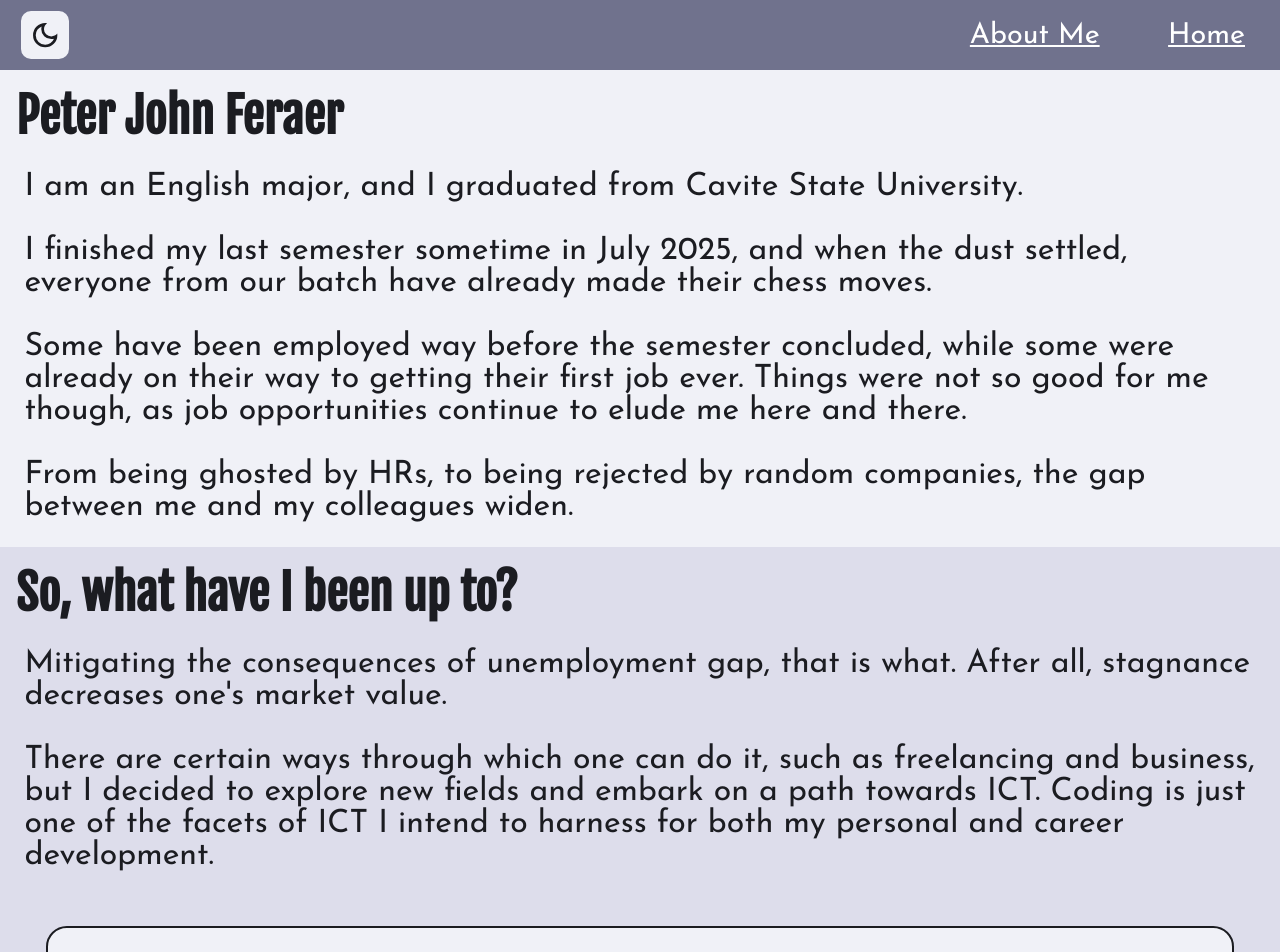
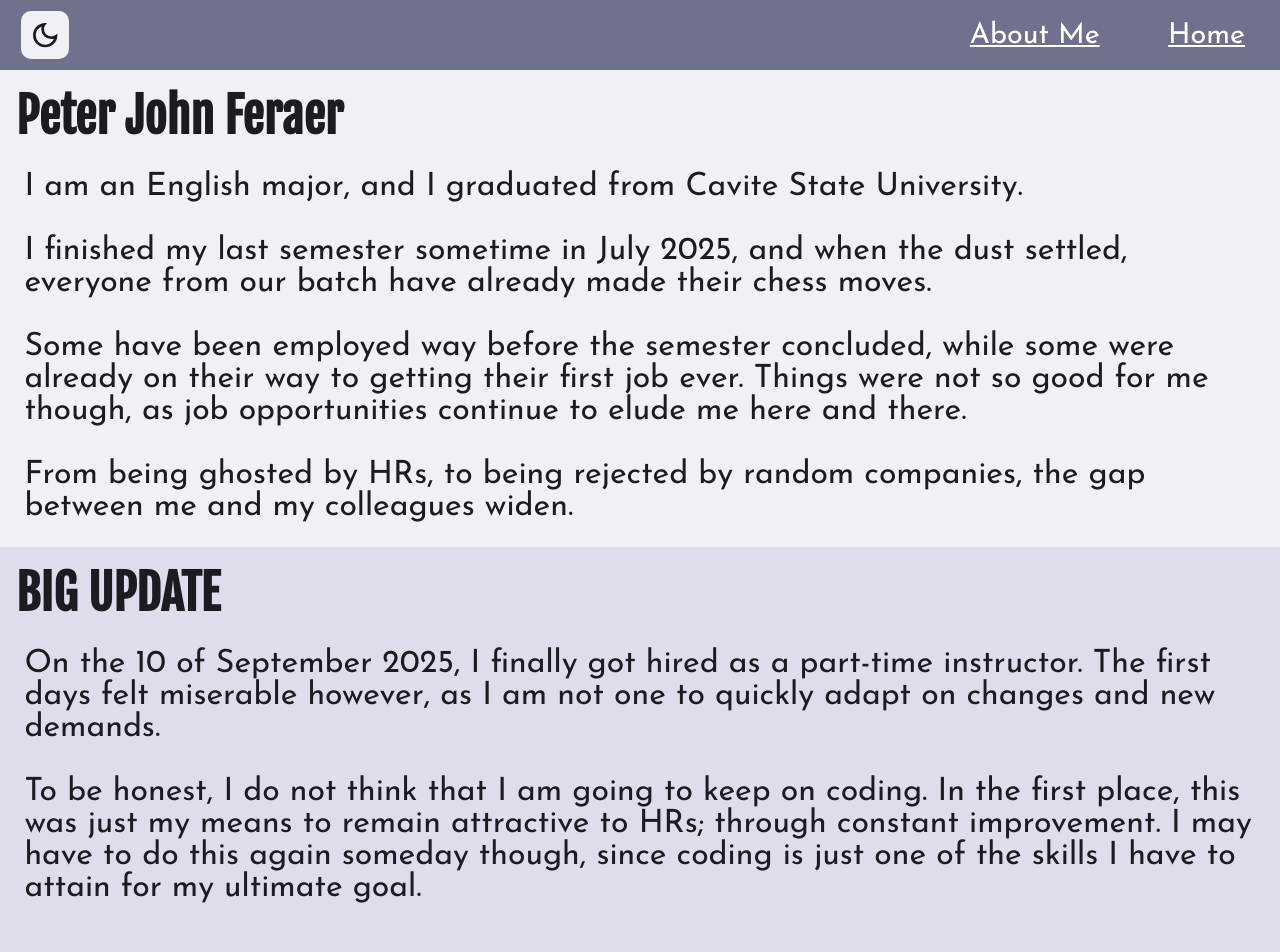
Before and after one commit to dess-dess-dess03/Poem-Page, a plain HTML site: page aboutme/aboutme.html in a window 1280 px wide. Shown: the top 952 px of the page. Drawn offline with Linux system fonts and the light colour scheme.

Commit message:
Update aboutme.html

```diff
--- a/aboutme/aboutme.html
+++ b/aboutme/aboutme.html
@@ -23,8 +23,8 @@
     <p>I am an English major, and I graduated from Cavite State University. <br><br>I finished my last semester sometime in July 2025, and when the dust settled, everyone from our batch have already made their chess moves. <br><br>Some have been employed way before the semester concluded, while some were already on their way to getting their first job ever. Things were not so good for me though, as job opportunities continue to elude me here and there. <br><br>From being ghosted by HRs, to being rejected by random companies, the gap between me and my colleagues widen.</p>
   </div>
   <div class="more">
-    <h1>So, what have I been up to?</h1>
-    <p>Mitigating the consequences of unemployment gap, that is what. After all, stagnance decreases one's market value. <br><br> There are certain ways through which one can do it, such as freelancing and business, but I decided to explore new fields and embark on a path towards ICT. Coding is just one of the facets of ICT I intend to harness for both my personal and career development.</p>
+    <h1>BIG UPDATE</h1>
+    <p>On the 10 of September 2025, I finally got hired as a part-time instructor. The first days felt miserable however, as I am not one to quickly adapt on changes and new demands. <br><br> To be honest, I do not think that I am going to keep on coding. In the first place, this was just my means to remain attractive to HRs; through constant improvement. I may have to do this again someday though, since coding is just one of the skills I have to attain for my ultimate goal.</p>
     <div class="formBox">
       <p>Thank you for going through my second project. If you want to reach out to (or roast) me, just use the form below.</p>
         <form action="" method="post">
```
